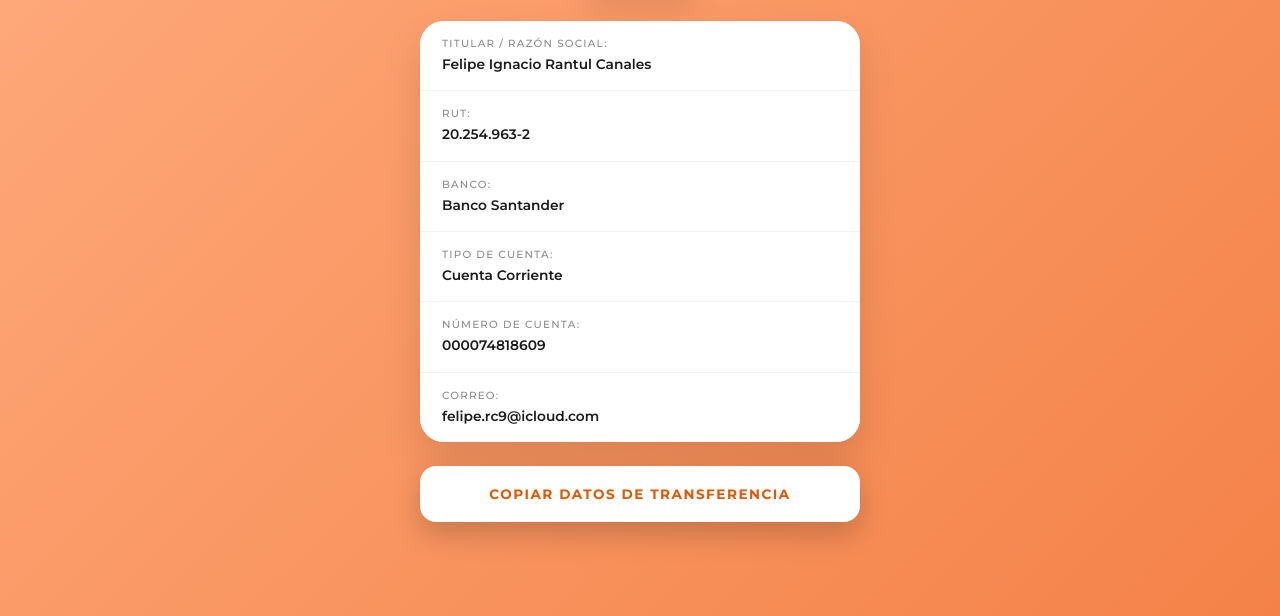
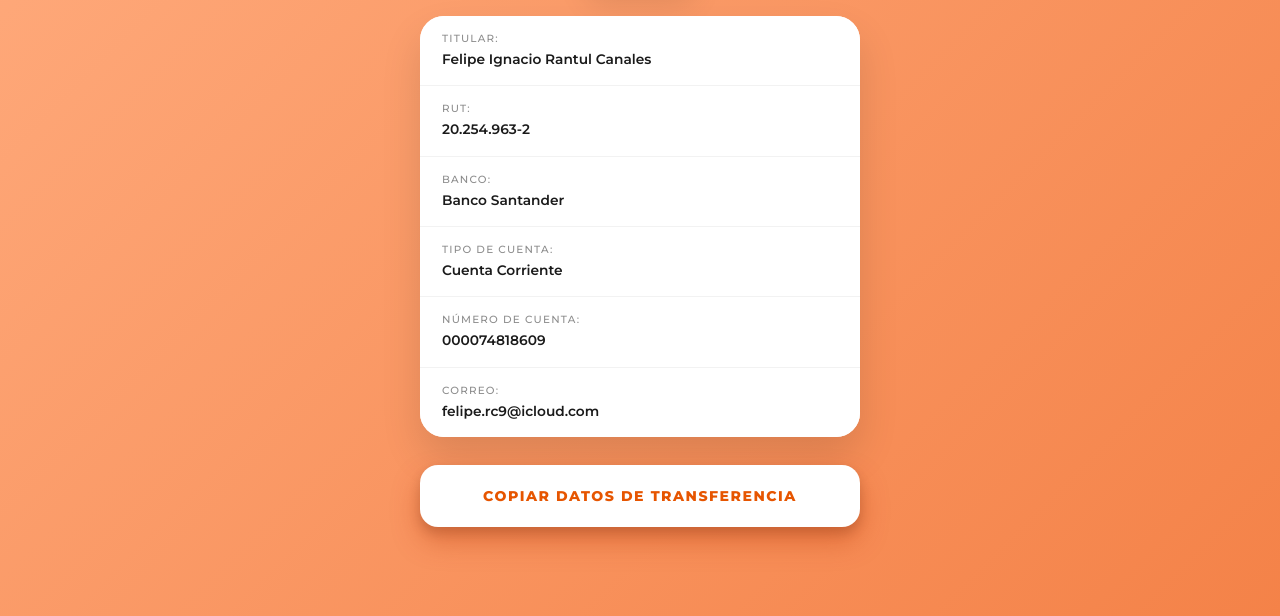
Before and after one commit to transferenciafeliperantulcanales/TransferenciaNaturaFRC, a plain HTML site: page index.html in a window 1280 px wide. Shown: the part 184-800 px from the top of the page. Drawn offline with Linux system fonts and the light colour scheme.

Commit message:
Update index.html

```diff
--- a/index.html
+++ b/index.html
@@ -35,7 +35,6 @@
       text-align: center;
     }
 
-    /* Cabecera optimizada solo con el logo oficial */
     .header-natura {
       margin-bottom: 24px;
       display: flex;
@@ -59,11 +58,10 @@
       object-fit: contain;
     }
 
-    /* Tarjetas de datos limpias y modernas */
     .contenedor-tarjetas {
       display: flex;
       flex-direction: column;
-      margin-bottom: 24px;
+      margin-bottom: 28px;
       background-color: #ffffff;
       border-radius: 24px;
       overflow: hidden;
@@ -98,36 +96,46 @@
       line-height: 1.4;
     }
 
-    /* Botón original con el estilo corporativo pero con volumen, sombra marcada y mejor presencia táctil móvil */
+    /* Botón flotante con volumen, sombra profunda y brillo táctil */
     .btn-copiar {
       width: 100%;
-      background-color: #ffffff;
+      background: #ffffff;
       font-family: 'Montserrat', sans-serif;
-      font-weight: 700;
+      font-weight: 800;
       color: #e65500;
-      border: none;
-      border-radius: 16px;
+      border: 2px solid rgba(255, 255, 255, 0.9);
+      border-radius: 18px;
       padding: 20px 16px;
-      font-size: 0.85rem;
+      font-size: 0.88rem;
       letter-spacing: 1.5px;
       text-transform: uppercase;
       cursor: pointer;
       position: relative;
-      box-shadow: 0 12px 30px rgba(0, 0, 0, 0.2);
-      transition: all 0.15s ease;
+      /* Sombra intensa multicapa para dar efecto de relieve flotante */
+      box-shadow:
+        0 14px 28px rgba(180, 50, 0, 0.35),
+        0 6px 12px rgba(0, 0, 0, 0.15);
+      transition: all 0.2s cubic-bezier(0.25, 0.8, 0.25, 1);
       text-align: center;
       -webkit-tap-highlight-color: transparent;
+      overflow: hidden;
     }
 
+    /* Sombra de acento interna y resplandor al interactuar */
     .btn-copiar:hover {
-      background-color: #fff6f2;
-      transform: translateY(-2px);
-      box-shadow: 0 16px 35px rgba(0, 0, 0, 0.25);
+      background-color: #ffffff;
+      transform: translateY(-4px);
+      box-shadow:
+        0 20px 38px rgba(180, 50, 0, 0.45),
+        0 10px 16px rgba(0, 0, 0, 0.2);
     }
 
+    /* Feedback de pulso táctil inmediato al presionar en celular */
     .btn-copiar:active {
-      transform: scale(0.97);
-      box-shadow: 0 6px 15px rgba(0, 0, 0, 0.15);
+      transform: translateY(1px) scale(0.97);
+      box-shadow:
+        0 6px 14px rgba(180, 50, 0, 0.3),
+        0 2px 6px rgba(0, 0, 0, 0.15);
     }
 
     .mensaje {
@@ -159,7 +167,7 @@
     </div>
 
     <div class="contenedor-tarjetas">
-      <div class="tarjeta"><span class="etiqueta">Titular / Razón Social:</span><span class="valor">Felipe Ignacio Rantul Canales</span></div>
+      <div class="tarjeta"><span class="etiqueta">Titular:</span><span class="valor">Felipe Ignacio Rantul Canales</span></div>
       <div class="tarjeta"><span class="etiqueta">RUT:</span><span class="valor">20.254.963-2</span></div>
       <div class="tarjeta"><span class="etiqueta">Banco:</span><span class="valor">Banco Santander</span></div>
       <div class="tarjeta"><span class="etiqueta">Tipo de Cuenta:</span><span class="valor">Cuenta Corriente</span></div>
@@ -174,6 +182,6 @@
 
   <div id="mensaje-flotante" class="mensaje">¡Datos copiados!</div>
 
-  <script src="script.js?v=natura11"></script>
+  <script src="script.js?v=natura12"></script>
 </body>
 </html>
```
